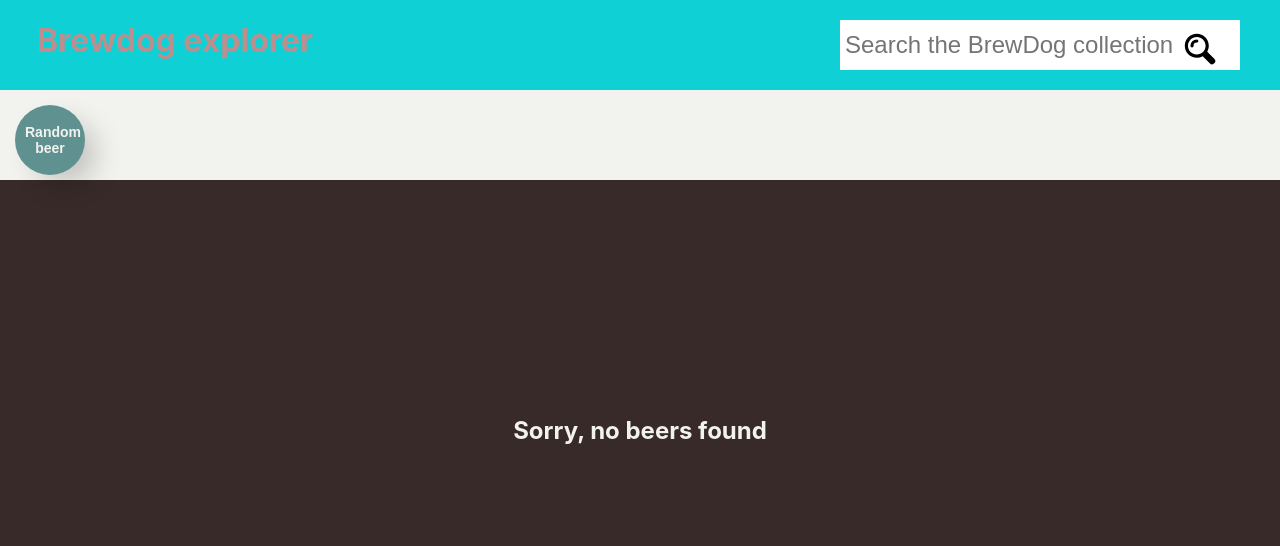
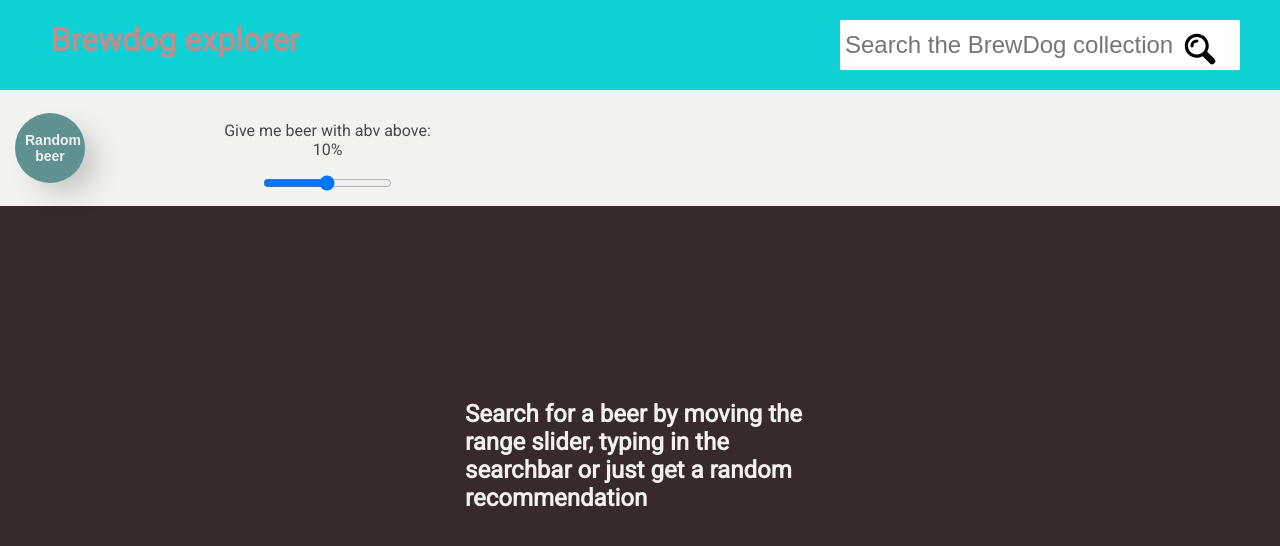
Before and after one commit to konsvasi/brewdog-explorer, a React (Create React App) app: page / in a window 1280 px wide. Shown: the top 546 px of the page. Built offline with nearby package versions, Linux system fonts and the light colour scheme.

Commit message:
Added AbvSlider component and logic to update the MainPanel component, also fixed some minor styling issues

```diff
--- /dev/null
+++ b/src/Components/AbvSlider.js
@@ -0,0 +1,54 @@
+import React, { Component } from 'react';
+import styled from 'styled-components';
+
+const SliderContainer = styled.div`
+  justify-self: start;
+`
+const Message = styled.p`
+  text-align: center;
+  color: #484848;
+`;
+
+const Slider = styled.input.attrs({
+  type: 'range',
+  min: "0",
+  max: "20"
+})`
+display: block;
+margin: auto;
+`;
+
+class AbvSlider extends Component {
+  constructor(props) {
+    super(props);
+    this.state = {
+      rangeValue: "10"
+    }
+  }
+
+  handleChange = (ev) => {
+    ev.persist();
+    console.log('ev.target.value:', ev.target.value);
+    this.setState({
+      rangeValue: ev.target.value
+    }, this.getBeerWithAbv);
+  }
+
+  getBeerWithAbv = async () => {
+    console.log('rangeVal:', this.state.rangeValue);
+    const response = await fetch(`https://api.punkapi.com/v2/beers?abv_gt=${this.state.rangeValue}`);
+    const results = await response.json();
+    this.props.beerWithAbv(results);
+  }
+
+  render() {
+    return (
+      <SliderContainer>
+        <Message>Give me beer with abv above: {this.state.rangeValue}%</Message>
+        <Slider defaultValue="10" onChange={this.handleChange}></Slider>
+      </SliderContainer>
+    )
+  }
+}
+
+export default AbvSlider;
--- a/src/Components/App.js
+++ b/src/Components/App.js
@@ -1,28 +1,53 @@
 import React, { Component } from 'react';
 import Header from './Header';
 import MainPanel from './MainPanel';
+import { createGlobalStyle } from 'styled-components';
+
+const GlobalStyle = createGlobalStyle`
+  body {
+    @import url('https://fonts.googleapis.com/css?family=Roboto');
+    font-family: 'Roboto', sans-serif;
+    background-color: #372A29;
+  }
+`;
 
 class App extends Component {
   constructor(props) {
     super(props);
     this.state = {
-      results: []
+      results: [],
+      firstCall: true
     }
   }
 
   getResults = (results) => {
-    this.setState({results: results});
+    this.setState({results: results,
+      firstCall: false
+    });
   }
 
   getRandomBeer = (result) => {
-    this.setState({results: result});
+    this.setState({results: result,
+      firstCall: false
+    });
+  }
+
+  getBeerWithAbv = (result) => {
+    this.setState({results: result,
+    firstCall: false
+  });
   }
 
   render() {
     return (
       <div>
+        <GlobalStyle />
         <Header getResults={this.getResults}/>
-        <MainPanel data={this.state.results} getRandomBeer={this.getRandomBeer}/>
+        <MainPanel data={this.state.results}
+          getRandomBeer={this.getRandomBeer}
+          getBeerWithAbv={this.getBeerWithAbv}
+          firstCall={this.state.firstCall}
+        />
       </div>
     );
   }
--- a/src/Components/Card.js
+++ b/src/Components/Card.js
@@ -68,7 +68,7 @@
 const Name = styled.h1`
   font-size: 24px;
   font-weight: 700;
-  color: rgb(40,40,40);
+  color: #484848;
   margin: 0;
 `;
 
@@ -88,7 +88,7 @@
  return (
   <Info>
     <ImageContainer>
-      <ProductImage src={props.beer.image_url}/>
+      <ProductImage src={props.beer.image_url} alt="No picture for this bottle"/>
     </ImageContainer>
     <Details>
       <Name>{props.beer.name}</Name>
--- a/src/Components/CardList.js
+++ b/src/Components/CardList.js
@@ -5,7 +5,7 @@
 const List = styled.div`
  padding: 15px;
  display: grid;
- grid-template-columns: repeat(3, 350px);
+ grid-template-columns: repeat(auto-fit, minmax(200px, 350px));
  grid-auto-rows: 450px;
  grid-gap: 15px;
 `;
--- a/src/Components/MainPanel.js
+++ b/src/Components/MainPanel.js
@@ -8,7 +8,7 @@
   display: grid;
   grid-gap: 10px;
   grid-template-columns: 1fr;
-  grid-template-rows: 90px 1fr;
+  grid-template-rows: max-content 1fr;
 `;
 
 
@@ -17,13 +17,17 @@
     return <CardList data = {props.data} />
   }
 
+  if (props.firstCall) {
+    return <Message textToDisplay={"Search for a beer by moving the range slider, typing in the searchbar or just get a random recommendation"} />
+  }
+
   return <Message textToDisplay={"Sorry, no beers found"} />
 }
 const MainPanel = (props) => {
   return (
     <Panel>
-      <ToolSideBar getRandomBeer={props.getRandomBeer} />
-      <Container data={props.data}/>
+      <ToolSideBar getRandomBeer={props.getRandomBeer}  beerWithAbv={props.getBeerWithAbv}/>
+      <Container data={props.data} firstCall={props.firstCall}/>
     </Panel>
   )
 }
--- a/src/Components/RandomButton.js
+++ b/src/Components/RandomButton.js
@@ -6,6 +6,7 @@
   width: 70px;
   height: 70px;
   justify-self: start;
+  align-self: center;
   border-radius: 50%;
   box-shadow: 15px 13px 29px -5px rgba(0,0,0,0.21);
   border-style: none;
--- a/src/Components/Searchbar.js
+++ b/src/Components/Searchbar.js
@@ -66,12 +66,13 @@
   submit =  async (searchTerm) => {
     const result = await this.fetchResults(searchTerm);
     this.props.getResults(result);
+    this.refs.searchField.value = '';
   }
 
   render() {
     return (
       <SearchField>
-        <Input placeholder="Search the BrewDog collection" onChange={this.handleOnChange} onKeyDown={this.checkForEnterPressed}></Input>
+        <Input placeholder="Search the BrewDog collection" onChange={this.handleOnChange} onKeyDown={this.checkForEnterPressed} ref="searchField"></Input>
         <a href="#"><Icon src={searchIcon} alt="glass" onClick={() => {this.submit(this.state.inputFieldValue)}}/></a>
       </SearchField>
     )
--- a/src/Components/ToolSideBar.js
+++ b/src/Components/ToolSideBar.js
@@ -1,20 +1,20 @@
 import React from 'react';
 import styled from 'styled-components';
 import RandomButton from './RandomButton';
+import AbvSlider from './AbvSlider';
 
 const SideBar = styled.div`
   padding: 15px;
   background: #F2F2EF;
   display: grid;
-  grid-template-columns: repeat(auto-fit, minmax(200px, 1fr));
-  grid-gap: 25px;
+  grid-template-columns: repeat(auto-fill, minmax(200px, 1fr));
 `;
 
 const ToolSideBar = (props) => {
-  console.log('toolProps: ', props);
   return (
     <SideBar>
       <RandomButton getRandomBeer={props.getRandomBeer} />
+      <AbvSlider beerWithAbv={props.beerWithAbv}/>
     </SideBar>
   )
 }
--- a/src/index.css
+++ b/src/index.css
@@ -6,7 +6,6 @@
     sans-serif;
   -webkit-font-smoothing: antialiased;
   -moz-osx-font-smoothing: grayscale;
-  background: #372A29;
 }
 
 code {
```
